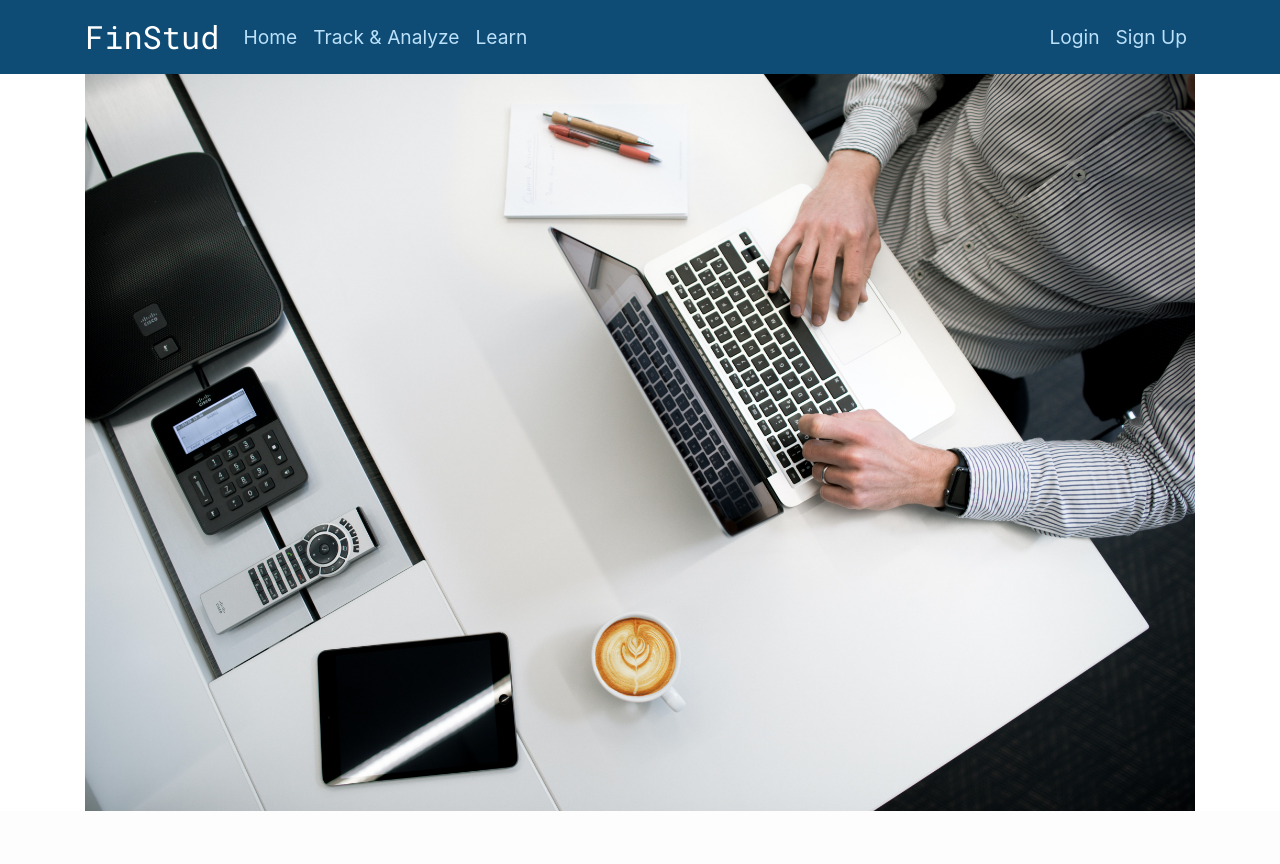
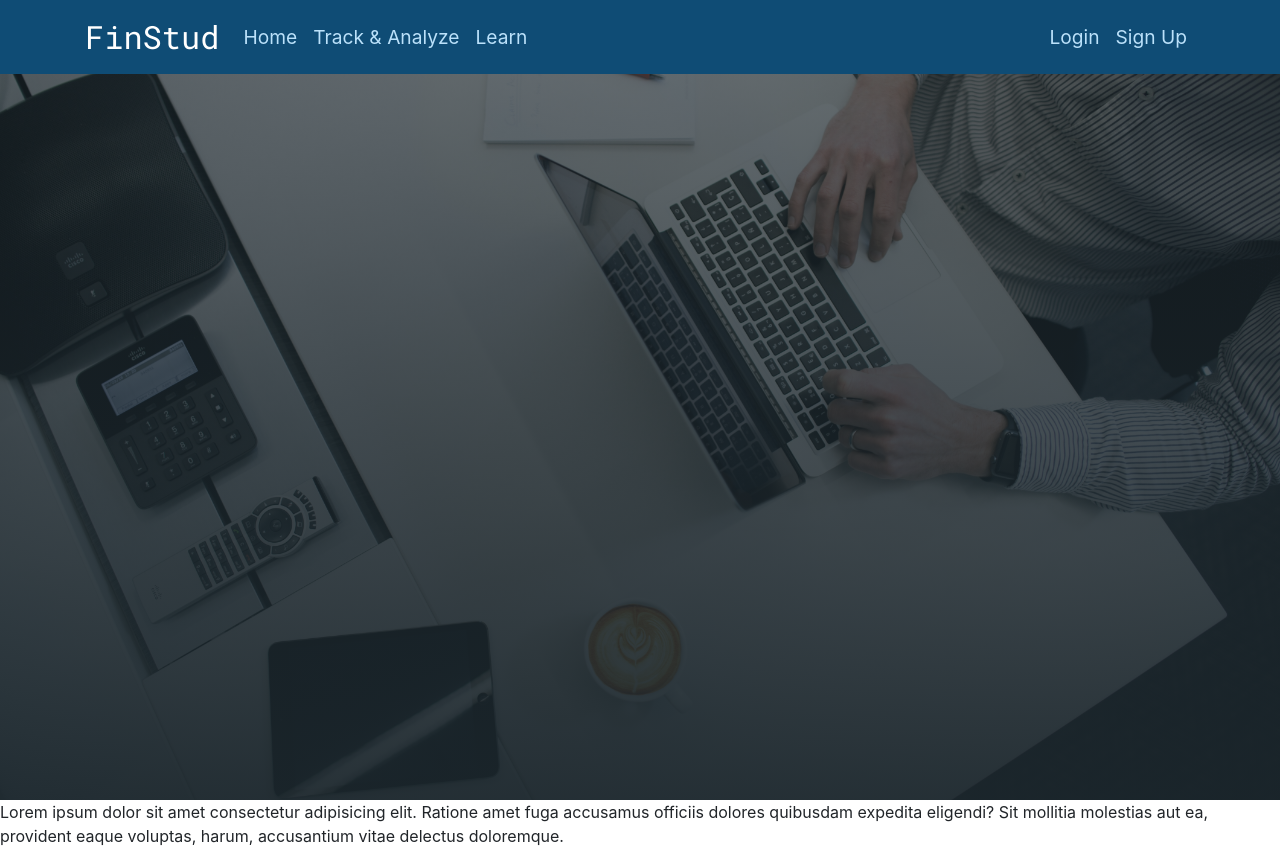
Before and after one commit to junghochoi/fintech-personal-finance-webapp, a Flask app: page / in a window 1280 px wide. Before the commit the page ends 811 px from the top, so only its background shows below. Run offline with Flask 2, Linux system fonts and the light colour scheme; some libraries are stand-ins or nearby versions.

Commit message:
change to html

```diff
--- a/static/css/index.css
+++ b/static/css/index.css
@@ -0,0 +1,13 @@
+.showcase{
+    height: 100vh;
+    width: 100vw;
+
+
+
+
+    background: linear-gradient(rgba(27, 38, 44, 0.65), rgba(27, 38, 44, 0.95)), url(../img/showcase.jpg) no-repeat center center fixed;
+    -webkit-background-size: cover;
+    -moz-background-size: cover;
+    -o-background-size: cover;
+    background-size: cover;
+}
--- a/static/css/layout.css
+++ b/static/css/layout.css
@@ -21,5 +21,5 @@ body{
 }
 
 .fixed-navbar-spacing{
-    margin-top: 70px;
+    margin-top: 73px;
 }
--- a/templates/homepage.html
+++ b/templates/homepage.html
@@ -1,5 +1,9 @@
 {% extends "layout.html" %}
 {% block content %}
+
+
+
+<div class="container fixed-navbar-spacing">
 <div class="jumbotron">
     <h1 class="display-4 text-white">Transaction Details</h1>
 	<div class="jumbo-cards">
@@ -93,5 +97,6 @@
 
 
 </div>
+</div>
 
 {% endblock %}
--- a/templates/index.html
+++ b/templates/index.html
@@ -1,9 +1,11 @@
 {% extends "layout.html" %}
 {% block content %}
-
-
-<div class="container.fluid">
-    <img class="img-fluid" src="../static/img/showcase.jpg" alt="">
+<!-- <img class='img-fluid' src="../static/img/showcase.jpg" alt=""> -->
+<div class="showcase">
 
 </div>
+
+<p>
+    Lorem ipsum dolor sit amet consectetur adipisicing elit. Ratione amet fuga accusamus officiis dolores quibusdam expedita eligendi? Sit mollitia molestias aut ea, provident eaque voluptas, harum, accusantium vitae delectus doloremque.
+</p>
 {% endblock %}
--- a/templates/layout.html
+++ b/templates/layout.html
@@ -8,6 +8,7 @@
     <link rel="stylesheet" href="https://stackpath.bootstrapcdn.com/bootstrap/4.5.0/css/bootstrap.min.css" integrity="sha384-9aIt2nRpC12Uk9gS9baDl411NQApFmC26EwAOH8WgZl5MYYxFfc+NcPb1dKGj7Sk" crossorigin="anonymous">
     <!-- Migrate to CSS after -->
 
+    <link rel="stylesheet" href="../static/css/index.css">
     <link rel="stylesheet" href='../static/css/home.css'>
     <link rel="stylesheet" href="../static/css/layout.css">
 
@@ -64,7 +65,7 @@
 
 
 
-    <div class="container fixed-navbar-spacing">{% block content %}{% endblock %}</div>
+    {% block content %}{% endblock %}
     <div class="footer">
         <!-- Footer -->
     </div>
```
Also changed, not shown: templates/analysis.html (+4 -5 lines), static/css/style.css (deleted).
